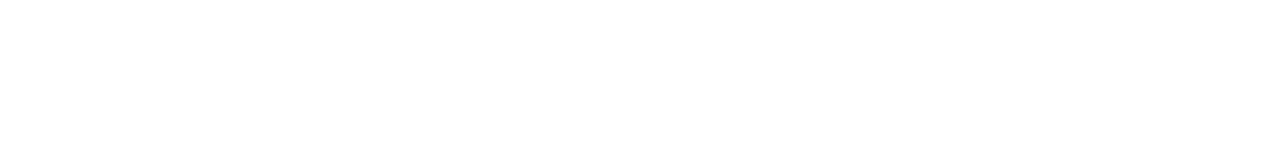
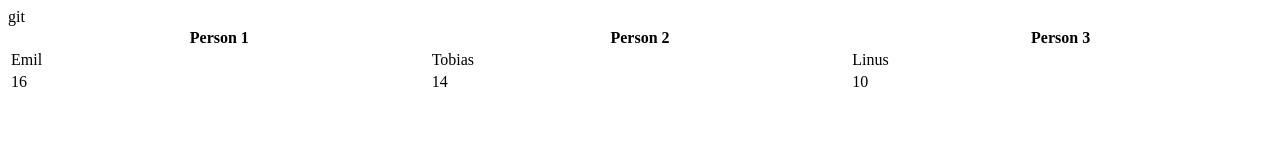
Before and after one commit to thamiem-n/group_task, a plain HTML site: page index.html in a window 1280 px wide. Drawn offline with Linux system fonts and the light colour scheme.

Commit message:
table added

```diff
--- a/index.html
+++ b/index.html
@@ -1,12 +1,28 @@
 <!DOCTYPE html>
-<html lang="en">
+<html>
 <head>
-    <meta charset="UTF-8">
-    <meta http-equiv="X-UA-Compatible" content="IE=edge">
-    <meta name="viewport" content="width=device-width, initial-scale=1.0">
+
     <title>Document</title>
 </head>
 <body>
 
+    <table style="width:100%">
+        <tr>
+          <th>Person 1</th>
+          <th>Person 2</th>
+          <th>Person 3</th>
+        </tr>git
+        <tr>
+          <td>Emil</td>
+          <td>Tobias</td>
+          <td>Linus</td>
+        </tr>
+        <tr>
+          <td>16</td>
+          <td>14</td>
+          <td>10</td>
+        </tr>
+      </table>
+
 </body>
 </html>
```
